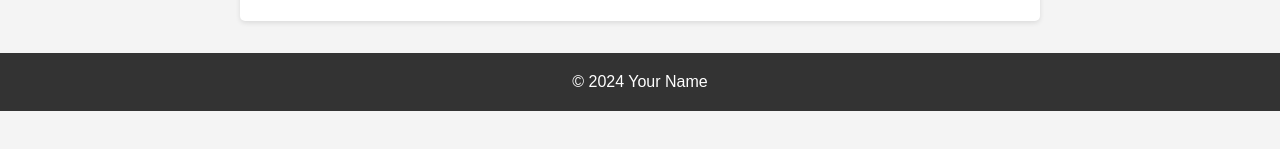
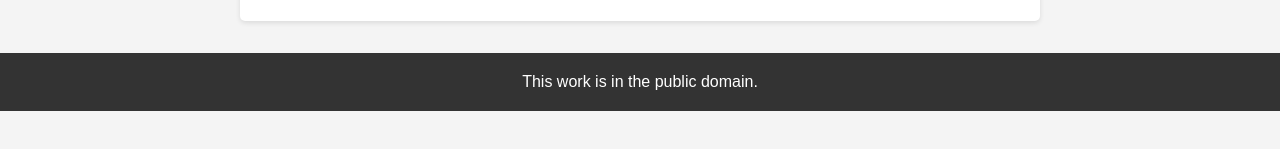
Before and after one commit to KawaiiFiveO/Maiden-Reincarnation-2024, a plain HTML site: page index.html in a window 1280 px wide. Shown: the part 257-406 px from the top of the page. Drawn offline with Linux system fonts and the light colour scheme.

Commit message:
copyright

```diff
--- a/index.html
+++ b/index.html
@@ -25,7 +25,7 @@
     </article>
   </main>
   <footer>
-    <p>&copy; 2024 Your Name</p>
+    <p>This work is in the public domain.</p>
   </footer>
 </body>
 </html>
```
